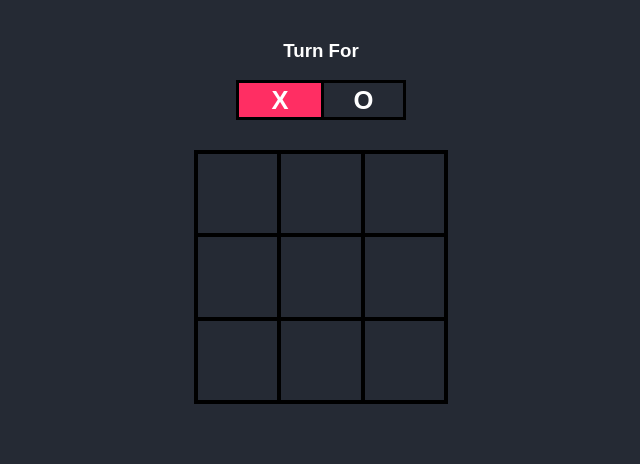
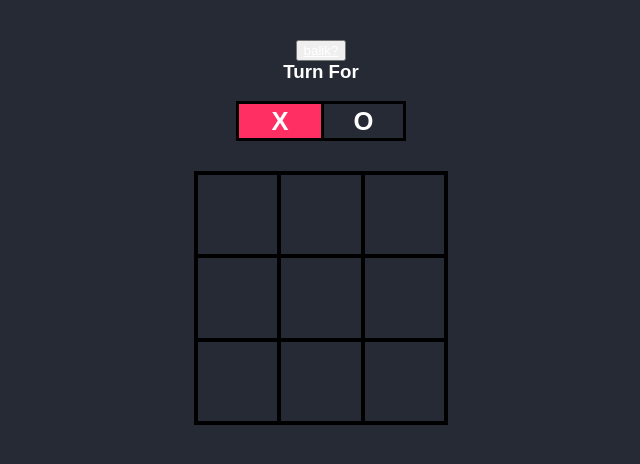
Before and after one commit to Renxtech/ZENTURAX, a plain HTML site: page game.html in a window 1280 px wide. Shown: the whole page, without its empty margins (319-959 px from the left). Drawn offline with Linux system fonts and the light colour scheme.

Commit message:
Update game.html

```diff
--- a/game.html
+++ b/game.html
@@ -5,6 +5,7 @@
     <meta http-equiv="X-UA-Compatible" content="IE=edge">
     <meta name="viewport" content="width=device-width, initial-scale=1.0">
     <title>Tictok</title>
+<button><a href="index.html">balik?<a></button>
     <style>
       *{
     color: white;
```
